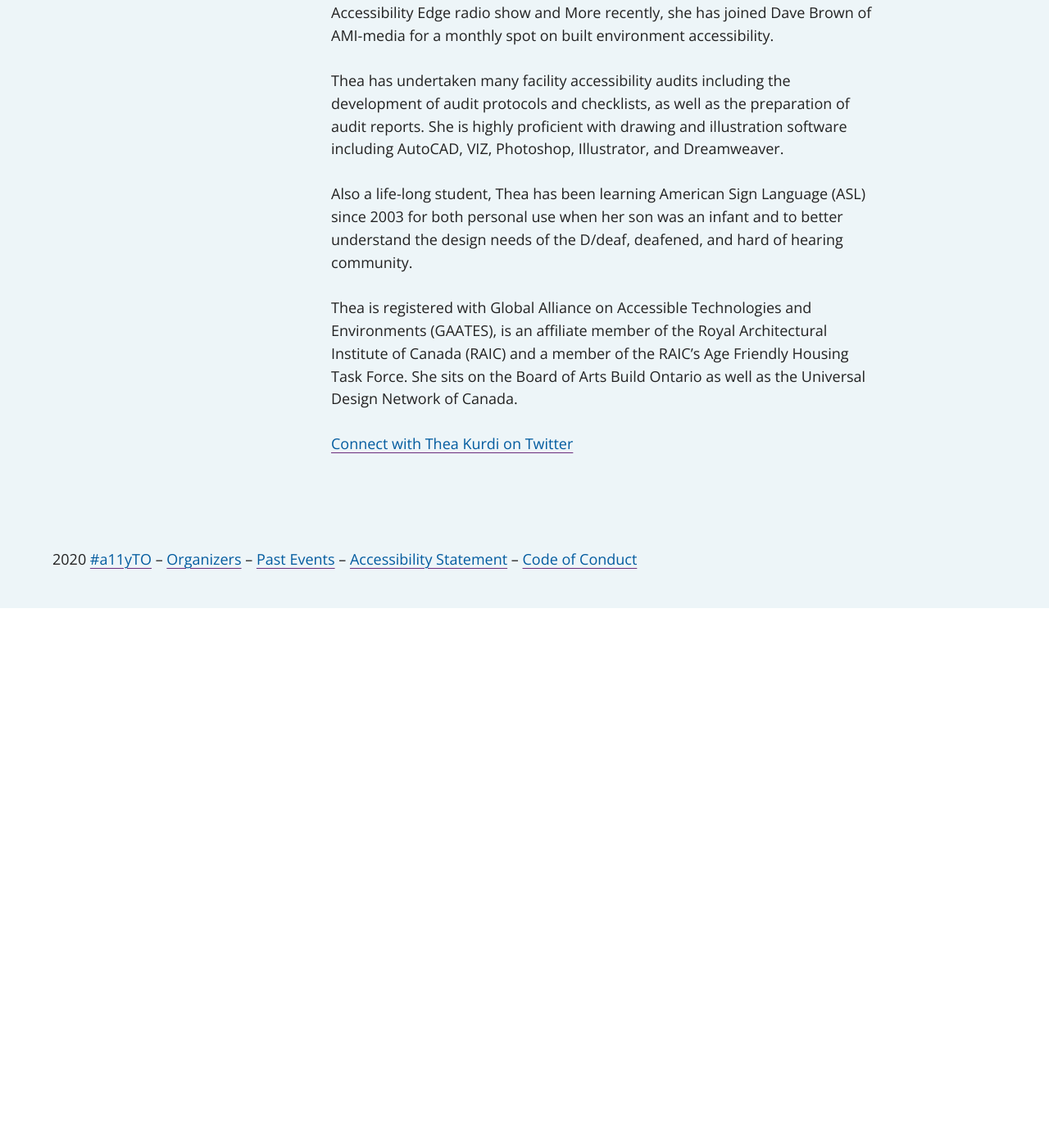
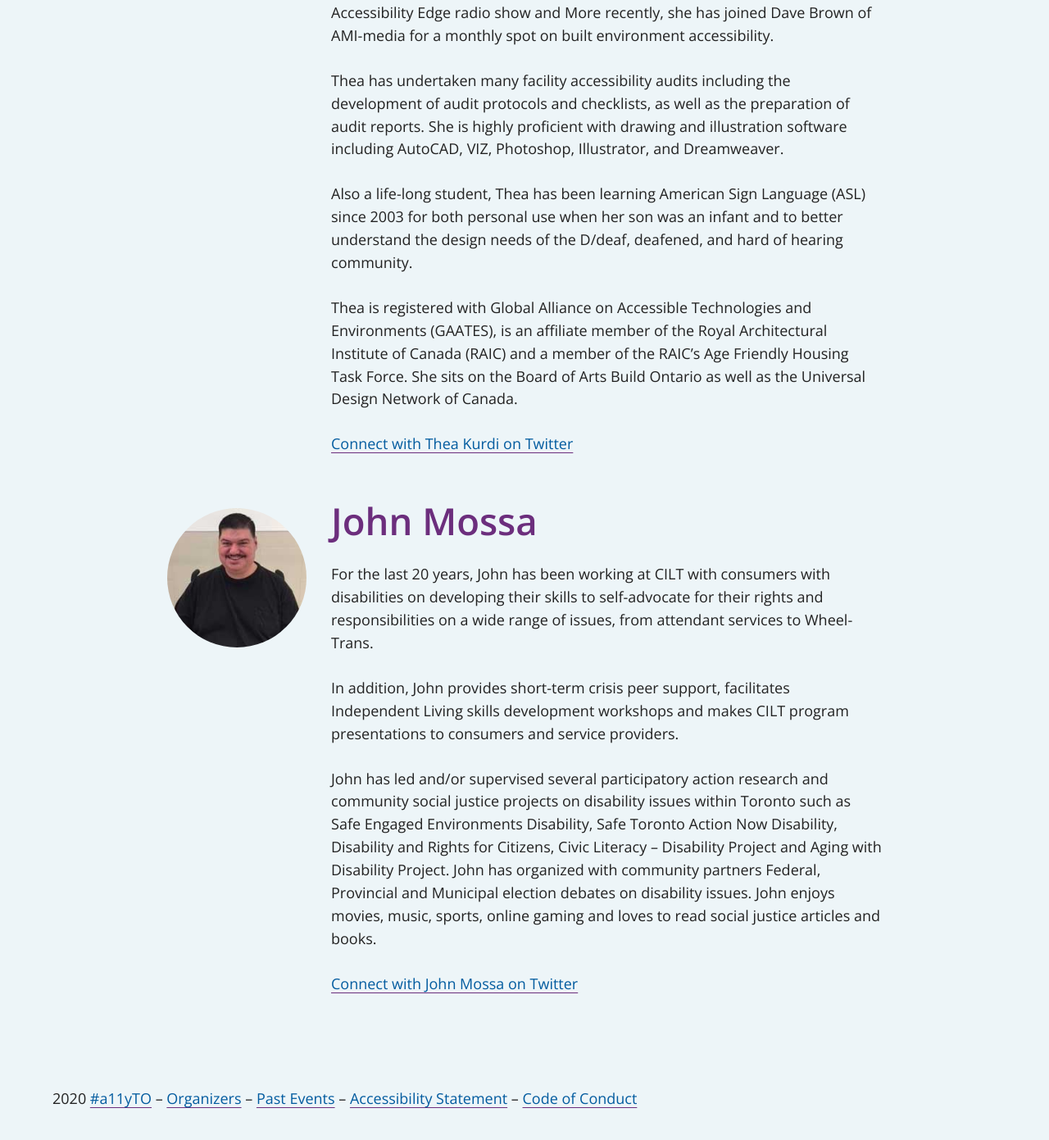
Before and after one commit to a11yTO/static-irl-site, a Jekyll site: the page built from speakers.html, in a window 1280 px wide and 1400 px high, scrolled down 3030 px. Shown: the top 1391 px of the window at 82% size. Built offline with Jekyll 4.4.1, drawn with Linux system fonts in a browser that asks for light colours; before the commit the page ends 3772 px from its top, so only the background shows below that.

Commit message:
Add John as a speaker

```diff
--- a/speakers.html
+++ b/speakers.html
@@ -53,5 +53,16 @@ description: For those looking for speakers of #a11yIRL 2019, please refer to th
     <p>Also a life-long student, Thea has been learning American Sign Language (ASL) since 2003 for both personal use when her son was an infant and to better understand the design needs of the D/deaf, deafened, and hard of hearing community.</p>
     <p>Thea is registered with Global Alliance on Accessible Technologies and Environments (GAATES), is an affiliate member of the Royal Architectural Institute of Canada (RAIC) and a member of the RAIC’s Age Friendly Housing Task Force. She sits on the Board of Arts Build Ontario as well as the Universal Design Network of Canada.</p>
   </div>
-  <p class="speaker-twitter"><a href="https://twitter.com/tkurdi  " target="_blank">Connect with Thea Kurdi on Twitter</a></p>
+  <p class="speaker-twitter"><a href="https://twitter.com/tkurdi" target="_blank">Connect with Thea Kurdi on Twitter</a></p>
 </section>
+
+<section id="JohnMossa" class="speaker-detail clearfix">
+  <h2 class="speaker">John Mossa</h2>
+  <img src="/assets/speakers/JohnMossa_192x192.jpg" alt="Headshot of John Mossa" />
+  <div class="speaker-bio">
+    <p>For the last 20 years, John has been working at CILT with consumers with disabilities on developing their skills to self-advocate for their rights and responsibilities on a wide range of issues, from attendant services to Wheel-Trans.</p>
+    <p>In addition, John provides short-term crisis peer support, facilitates Independent Living skills development workshops and makes CILT program presentations to consumers and service providers.</p>
+    <p>John has led and/or supervised several participatory action research and community social justice projects on disability issues within Toronto such as Safe Engaged Environments Disability, Safe Toronto Action Now Disability, Disability and Rights for Citizens, Civic Literacy – Disability Project and Aging with Disability Project. John has organized with community partners Federal, Provincial and Municipal election debates on disability issues. John enjoys movies, music, sports, online gaming and loves to read social justice articles and books. </p>
+  </div>
+  <p class="speaker-twitter"><a href="https://twitter.com/johnyhansome" target="_blank">Connect with John Mossa on Twitter</a></p>
+</section>
```
Also changed, not shown: assets/speakers/JohnMossa_192x192.jpg (added).
